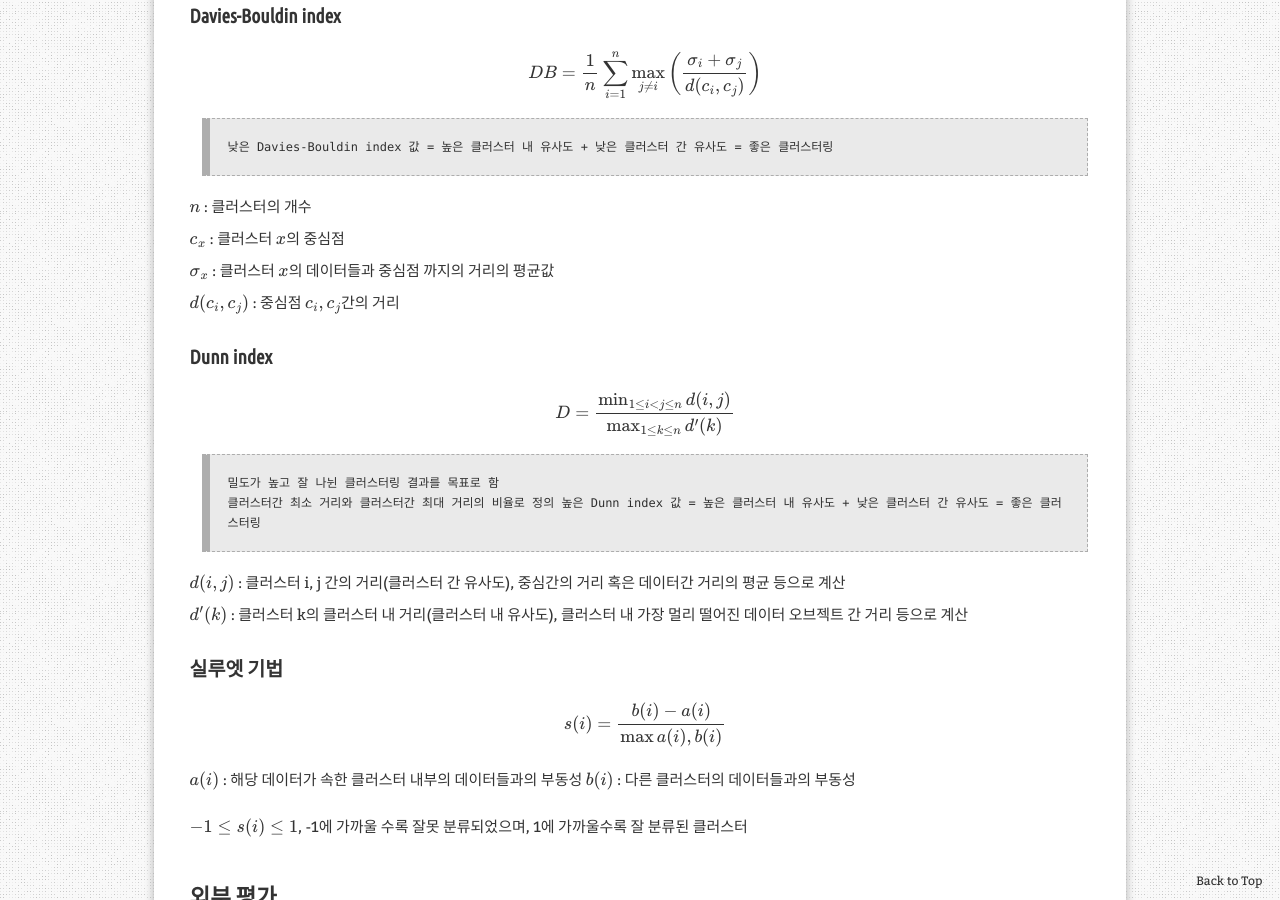
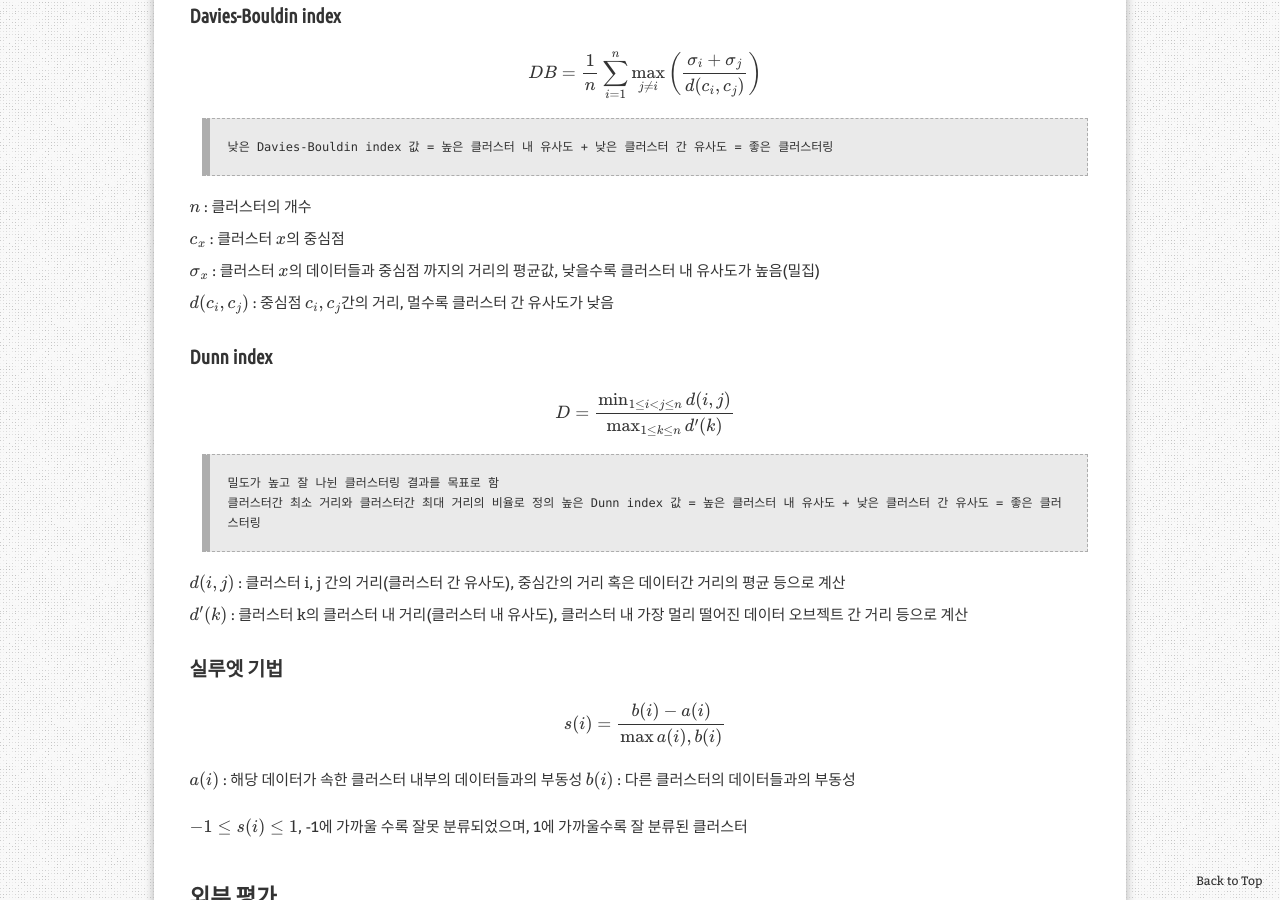
Before and after one commit to aristohyun/aristohyun.github.io, a Jekyll site: the page built from _posts/2021-07-18-Evaluation-of-Clustering.md, in a window 1280 px wide and 900 px high, scrolled down 987 px. Built offline with Jekyll 4.4.1, drawn with Linux system fonts in a browser that asks for light colours; formulas are drawn with MathJax 3; comment, search, counter and statistics services are not loaded.

Commit message:
Update 2021-07-18-Evaluation-of-Clustering.md

```diff
--- a/_posts/2021-07-18-Evaluation-of-Clustering.md
+++ b/_posts/2021-07-18-Evaluation-of-Clustering.md
@@ -31,8 +31,8 @@ redirect_from:
 
 $n$ : 클러스터의 개수
 $c_ x$ : 클러스터 $x$의 중심점
-$\sigma_ x$ : 클러스터 $x$의 데이터들과 중심점 까지의 거리의 평균값
-$d(c_ i, c_ j)$ : 중심점 $c_ i, c_ j$간의 거리
+$\sigma_ x$ : 클러스터 $x$의 데이터들과 중심점 까지의 거리의 평균값, 낮을수록 클러스터 내 유사도가 높음(밀집)
+$d(c_ i, c_ j)$ : 중심점 $c_ i, c_ j$간의 거리, 멀수록 클러스터 간 유사도가 낮음
 
 ### Dunn index
 
```
